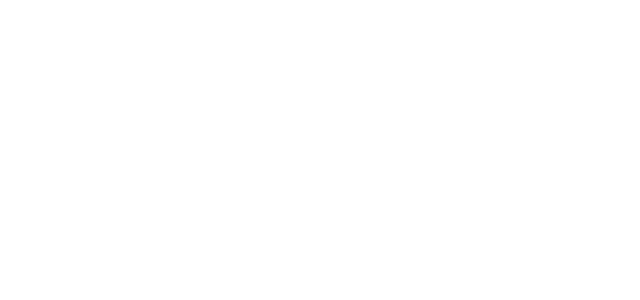
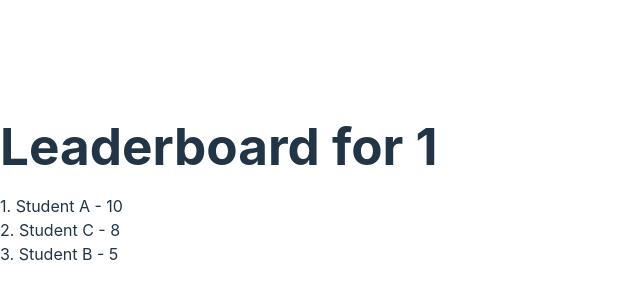
Before and after one commit to Nishan-noob/evaluator, a React (Vite) app: page /class/1/leaderboard in a window 1280 px wide. Before the commit this address had no page. Shown: the part 218-518 px from the top of the page, without its empty margins (0-640 px from the left). Built offline with nearby package versions, Linux system fonts and the light colour scheme.

Commit message:
added leaderboard page(no style)

```diff
--- a/src/App.jsx
+++ b/src/App.jsx
@@ -2,6 +2,7 @@ import React from "react";
 import { BrowserRouter, Routes, Route } from "react-router-dom";
 import HomePage from "./HomePage";
 import ClassPage from './ClassPage';
+import Leaderboard from './Leaderboard';
 
 function App() {
   return (
@@ -9,6 +10,7 @@ function App() {
       <Routes>
         <Route path="/" element={<HomePage />} />
         <Route path="/class/:className" element={<ClassPage />} />
+        <Route path="/class/:className/leaderboard" element={<Leaderboard />} />
       </Routes>
     </BrowserRouter>
   );
--- a/src/ClassPage.css
+++ b/src/ClassPage.css
@@ -5,7 +5,15 @@
     width: 100%;
     text-align: center; /* Center the content horizontally */
   }
-
+  .leaderboard-link {
+    color: white;
+    background-color: #333;
+    border: 2px solid white; /* Set the border width, style, and color */
+    padding: 10px;
+    border-radius: 5px;
+    margin-top: 10px;
+    margin-bottom: 30px;
+  }
   .student-tiles {
     display: flex;
     flex-direction: column;
--- a/src/ClassPage.jsx
+++ b/src/ClassPage.jsx
@@ -1,5 +1,5 @@
 import React, { useState } from "react";
-import { useParams } from "react-router-dom";
+import { Link ,useParams } from "react-router-dom";
 import "./ClassPage.css";
 
 function ClassPage() {
@@ -40,6 +40,9 @@ function ClassPage() {
   return (
     <div className="class-page">
       <h1>Students in {className}</h1>
+      <Link to={`/class/${className}/leaderboard`}  >
+        <button className="leaderboard-link">Leaderboard</button>{" "}
+      </Link>
       <div className="student-tiles">
         {students.map((studentName, index) => (
           <div key={index} className="student-tile">
--- /dev/null
+++ b/src/Leaderboard.jsx
@@ -0,0 +1,35 @@
+import React from 'react';
+import { useParams } from 'react-router-dom';
+
+
+const Leaderboard = () => {
+
+  const { className } = useParams(); // Access the className from the URL
+
+  // Assuming you have a way to fetch student data from the backend
+  const studentData = [
+    { name: 'Student A', count: 10 },
+    { name: 'Student B', count: 5 },
+    { name: 'Student C', count: 8 },
+    // ... more student data
+  ];
+
+  // Sort student data by count in descending order
+  const sortedStudents = studentData.sort((a, b) => b.count - a.count);
+
+  return (
+    <div className="leaderboard-page">
+      <h1>Leaderboard for {className}</h1>
+      <ul>
+        {sortedStudents.map((student, index) => (
+          <li key={index}>
+            {index + 1}. {student.name} - {student.count}
+          </li>
+        ))}
+      </ul>
+    </div>
+  );
+
+}
+
+export default Leaderboard
```
Also changed, not shown: src/Leaderboard.css (added).
